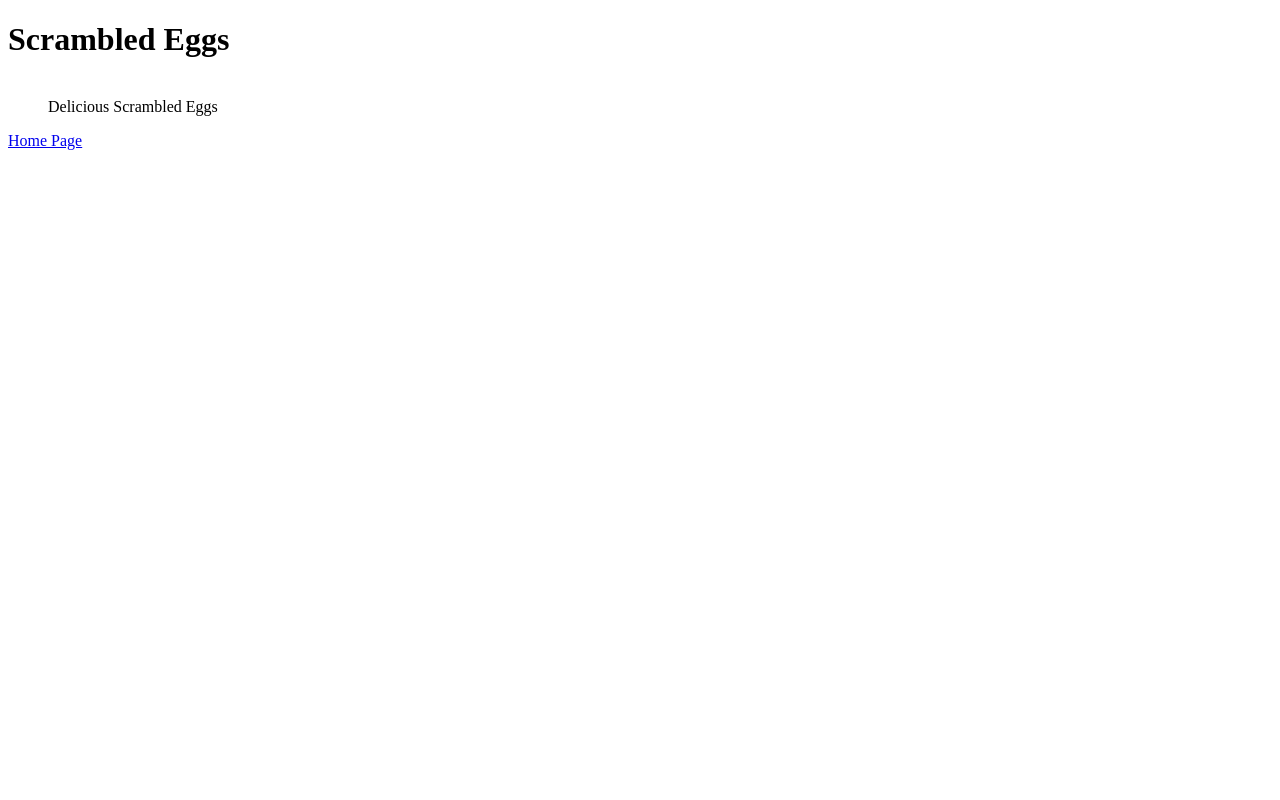
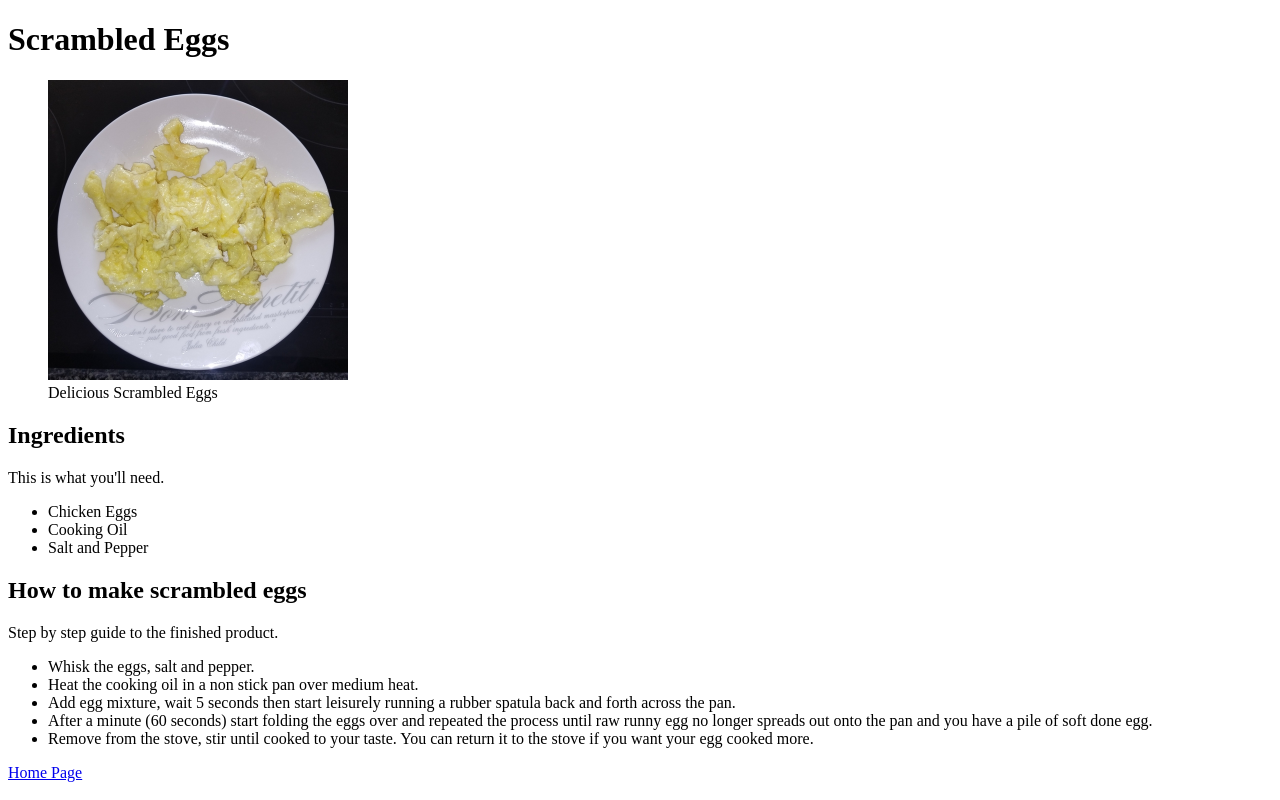
Before and after one commit to Heavieshadow/odin-recipes, a plain HTML site: page recipes/scrambled-eggs.html in a window 1280 px wide. Drawn offline with Linux system fonts and the light colour scheme.

Commit message:
added an image of the scrambled eggs page

```diff
--- a/recipes/scrambled-eggs.html
+++ b/recipes/scrambled-eggs.html
@@ -8,9 +8,25 @@
 <body>
     <h1>Scrambled Eggs</h1>
     <figure>
-        <img>
+        <img src="../recipes/images/eggs_20.jpg" title="Yummy Scrambled eggs" alt="scrambled eggs" width="300px" height="300px">
         <figcaption>Delicious Scrambled Eggs</figcaption>
     </figure>
+    <h2>Ingredients</h2>
+    <p>This is what you'll need.</p>
+    <ul>
+        <li>Chicken Eggs</li>
+        <li>Cooking Oil</li>
+        <li>Salt and Pepper</li>
+    </ul>
+    <h2>How to make scrambled eggs</h2>
+    <p>Step by step guide to the finished product.</p>
+    <ul>
+        <li>Whisk the eggs, salt and pepper.</li>
+        <li>Heat the cooking oil in a non stick pan over medium heat.</li>
+        <li>Add egg mixture, wait 5 seconds then start leisurely running a rubber spatula back and forth across the pan.</li>
+        <li>After a minute (60 seconds) start folding the eggs over and repeated the process until raw runny egg no longer spreads out onto the pan and you have a pile of soft done egg.</li>
+        <li>Remove from the stove, stir until cooked to your taste. You can return it to the stove if you want your egg cooked more.</li>
+    </ul>
     <a href="/index.html" rel="noreferrer">Home Page</a>
 </body>
 </html>
```
Also changed, not shown: index.html (+2 -2 lines), recipes/images/eggs_20.jpg (added), 1 other file.
